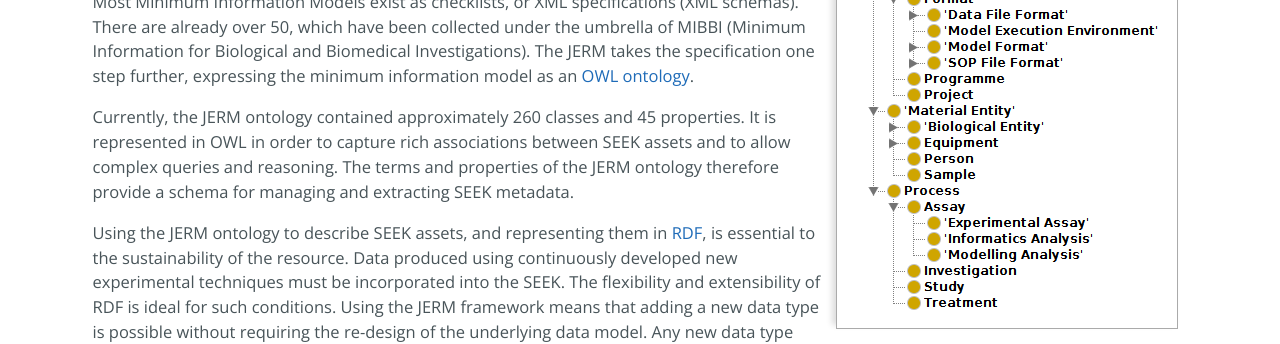
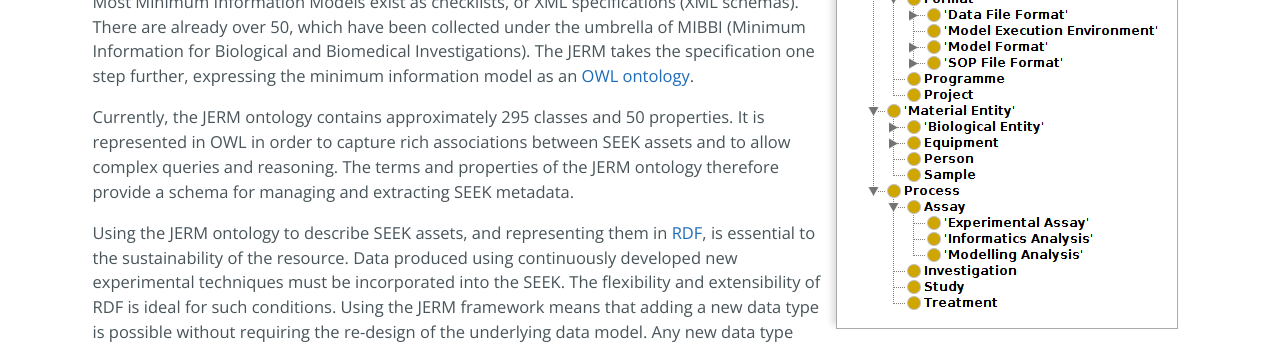
Before and after one commit to FAIRdom/JERMOntology, a Jekyll site: the page built from index.md, in a window 1280 px wide. Shown: the part 810-1154 px from the top of the page. Built offline with Jekyll 4.4.1, drawn with Linux system fonts in a browser that asks for light colours; nearby versions of some CDN libraries; comment, search, counter and statistics services are not loaded; our own code applies the rules of GitHub Pages for plain Markdown files.

Commit message:
updated stats

```diff
--- a/index.md
+++ b/index.md
@@ -38,7 +38,7 @@ Most Minimum Information Models exist as checklists, or XML specifications (XML
 which have been collected under the umbrella of MIBBI (Minimum Information for Biological and Biomedical Investigations).
 The JERM takes the specification one step further, expressing the minimum information model as an [OWL ontology](http://en.wikipedia.org/wiki/Web_Ontology_Language).
 
-Currently, the JERM ontology contained approximately 260 classes and 45 properties.
+Currently, the JERM ontology contains approximately 295 classes and 50 properties.
 It is represented in OWL in order to capture rich associations between SEEK assets and to allow complex queries and reasoning.
 The terms and properties of the JERM ontology therefore provide a schema for managing and extracting SEEK metadata.
 
```
